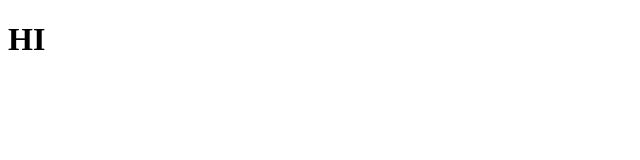
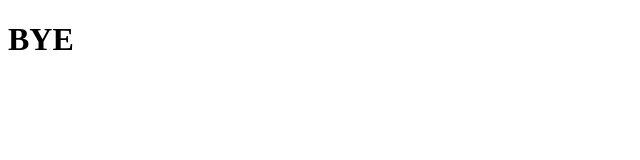
Before and after one commit to biohome/biohome.github.io, a plain HTML site: page index.html in a window 1280 px wide. Shown: the full height of the page, 0-640 px from the left. Drawn offline with Linux system fonts and the light colour scheme.

Commit message:
test-commit

```diff
--- a/index.html
+++ b/index.html
@@ -1,9 +1,11 @@
 <!DOCTYPE html>
-<html>
-  <head>
-    <title>TEST</title>
-  </head>
-  <body>
-    <h1>HI</h1>
-  </body>
+<html lang='en-US'>
+	<head>
+		<title>Biohomes - Get yours today!</title>
+		<meta charset = "UTF-8">
+		<link rel='stylesheet' type='text/css' href='styles.css'>
+	</head>
+	<body>
+		<h1>BYE</h1>
+	</body>
 </html>
```
Also changed, not shown: styles.css (added).
